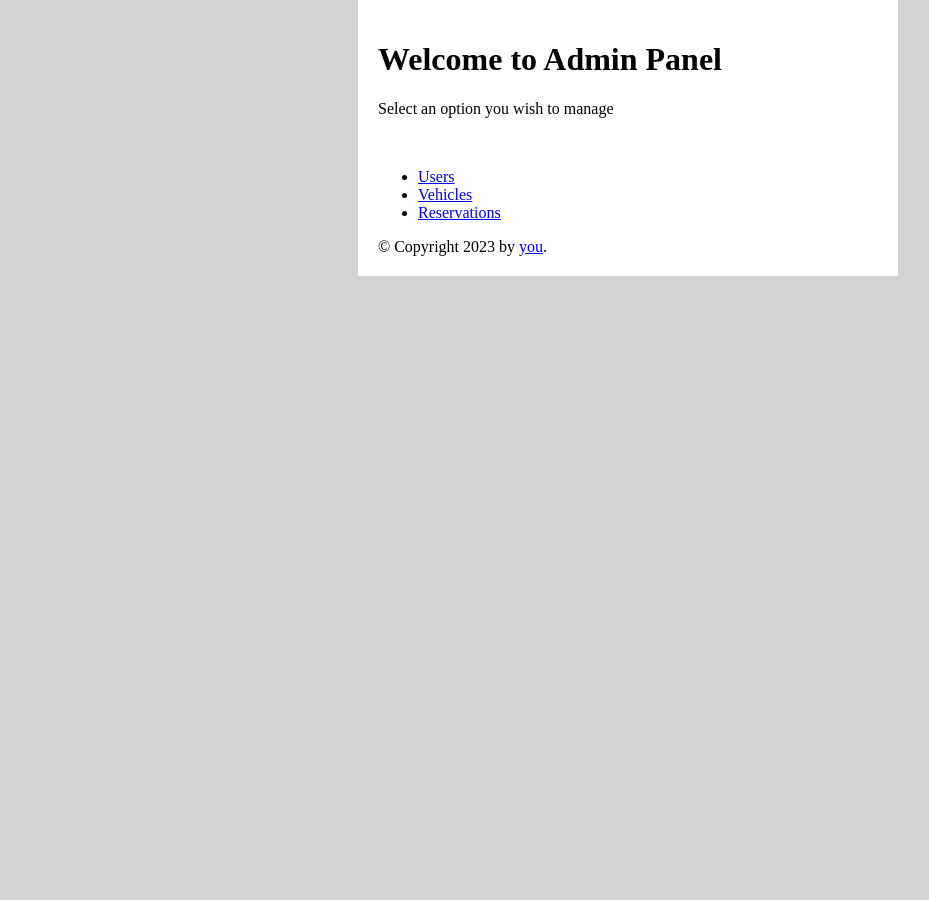
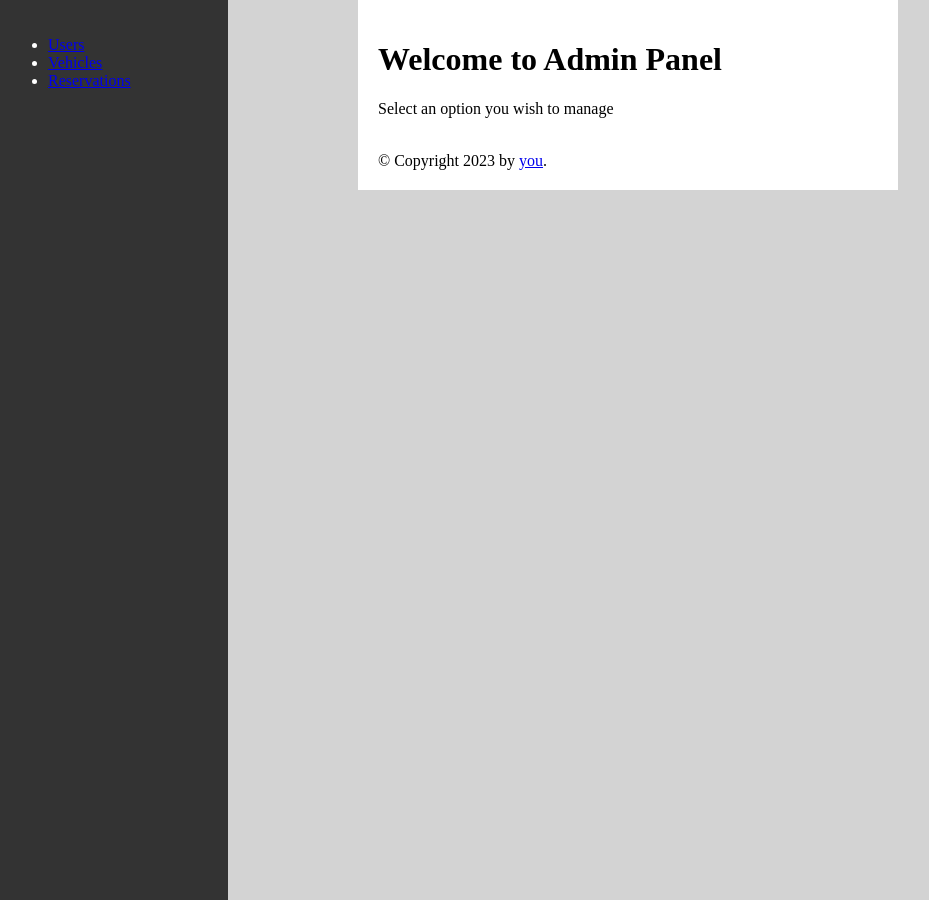
Before and after one commit to DeboraCobat/CarRentalProject, a PHP site: template templates/adminpanel.html.twig in a window 1280 px wide. Shown: the whole page, without its empty margins (12-941 px from the left). Run offline with PHP 8.4, Linux system fonts and the light colour scheme; the template is opened without the code that fills it, so the values that code supplies are empty; some libraries are stand-ins or nearby versions.

Commit message:
heading to htmls / style to admin panel

```diff
--- a/index.php
+++ b/index.php
@@ -22,7 +22,7 @@ AppFactory::setContainer($container);
 // Set view in Container
 // tmpl cache is where TWIG will store the generated php from the templates. Avoids the overhead of parsing the templates on every request
 $container->set('view', function () {
-    return Twig::create(__DIR__ . '/templates', ['cache' => __DIR__ . '/tmplcache', 'debug' => true]);
+    return Twig::create(__DIR__ . '/templates'); //, ['cache' => __DIR__ . '/tmplcache', 'debug' => true]);
 });
 
 // creates a new instance of a Slim Framework application
--- a/style.css
+++ b/style.css
@@ -16,3 +16,24 @@ body {
   background-color: yellow;
   color: red;
 }
+
+/* Navigadion sidebar for Admin Panel -------*/
+
+/* Style for the left sidebar */
+
+.sidebar {
+  position: fixed;
+  top: 0;
+  left: 0;
+  width: 200px;
+  height: 100%;
+  background-color: #333;
+  color: #fff;
+  padding: 20px;
+}
+/* Style for the main content area */
+
+.main-content {
+  margin-left: 200px;
+  padding: 20px;
+}
--- a/templates/adminpanel.html.twig
+++ b/templates/adminpanel.html.twig
@@ -7,7 +7,7 @@
 <h1>Welcome to Admin Panel</h1>
     <p>Select an option you wish to manage</p> </br>
 
-    <nav>
+    <nav class="sidebar">
       <ul>
         <li><a href="userslist.html.twig">Users</a></li>
         <li><a href="vehicleslist.html.twig">Vehicles</a></li>
--- a/templates/master.html.twig
+++ b/templates/master.html.twig
@@ -1,9 +1,9 @@
 <!DOCTYPE html>
 <html>
     <head>
+        {% block addHead %}
         <link rel="stylesheet" href="/style.css"/>
-        <title>{% block title %}{% endblock %}AutoGo</title>
-        {% block addHead %}
+        <title>{% block title %}{% endblock %}</title>
         {% endblock %}
     </head>
     <body>
```
Also changed, not shown: templates/addvehicle.html.twig (+6 -1 lines), .htaccess, 5 other files.
